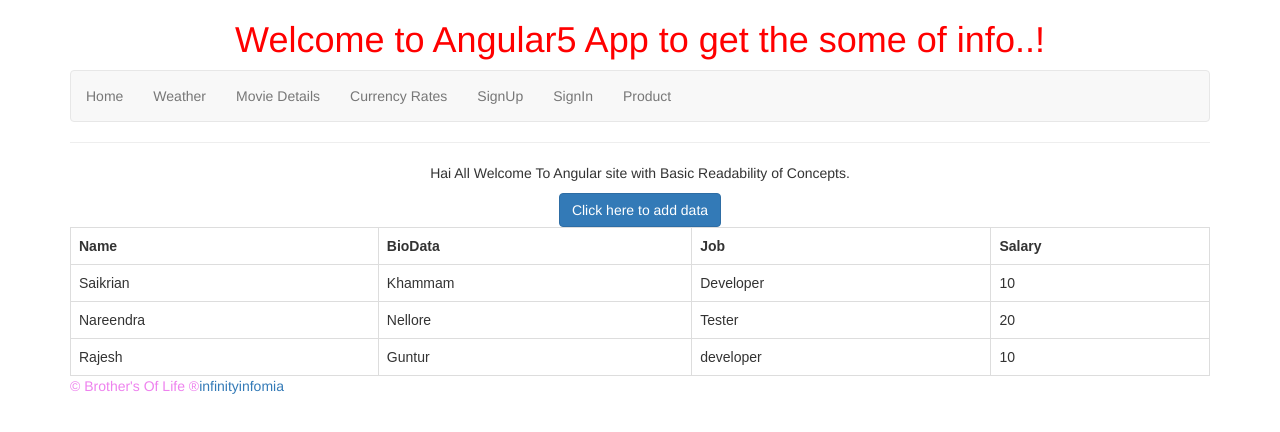
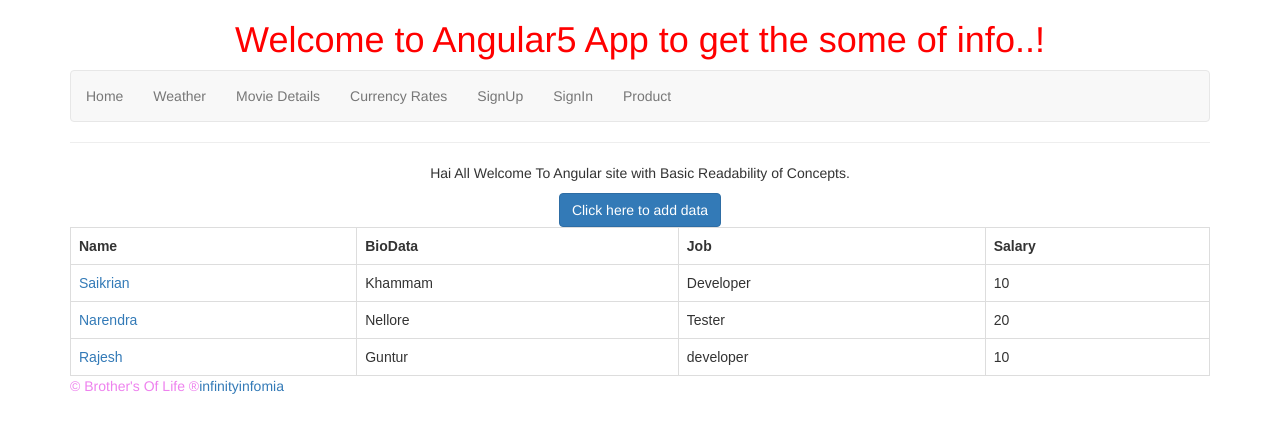
Before and after one commit to potrusaikiran/Angular2Builder, an Angular app: page / in a window 1280 px wide. Shown: the top 432 px of the page. Built offline with nearby package versions, Linux system fonts and the light colour scheme.

Commit message:
added edit func

```diff
--- a/src/app/home/home.component.html
+++ b/src/app/home/home.component.html
@@ -1,6 +1,6 @@
 <p>
     Hai All Welcome To Angular site with Basic Readability of Concepts. </p>
-<div>
+<div *ngIf="!isclick">
     <button type="button" class="btn btn-primary" (click)="openpop()">Click here to add data</button>
     <table>
         <tr>
@@ -9,11 +9,28 @@
             <th>Job</th>
             <th>Salary</th>
         </tr>
-        <tr *ngFor="let x of user">
-            <td> {{ x.name }}</td>
-            <td>{{ x.bio }}</td>
-            <td> {{ x.job }}</td>
-            <td>{{ x.salary }}</td>
+        <tr *ngFor="let user of users">
+            <!-- <td><button type="button"(click)="SelectedUser()">{{ user.name }}</button></td> -->
+            <td>
+                <a (click)="SelectedUser(user)">{{ user.name }}</a>
+            </td>
+            <td>{{ user.bio }}</td>
+            <td> {{ user.job }}</td>
+            <td>{{ user.salary }}</td>
         </tr>
     </table>
 </div>
+<div *ngIf="isclick&&user!=null">
+    <div>
+        <input type="text" [(ngModel)]="user.name" >
+    </div>
+    <div>
+        <input type="text" [(ngModel)]="user.bio" >
+    </div>
+    <div>
+        <input type="text" [(ngModel)]="user.job">
+    </div>
+    <div>
+        <input type="text" [(ngModel)]="user.salary">
+    </div>
+</div>
--- a/src/app/home/home.component.ts
+++ b/src/app/home/home.component.ts
@@ -7,17 +7,23 @@ import { SharedService } from './../shared.service';
   // tslint:disable-next-line:max-line-length
   styles: ['table {font-family: arial, sans-serif;border-collapse: collapse;width: 100%} td, th {border: 1px solid #dddddd;text-align: left;padding: 8px;}']
 })
+
 export class HomeComponent implements OnInit {
-  user: User[] = [{ 'name': 'Saikrian', 'bio': 'Khammam', 'job': 'Developer', 'salary': 10 },
-  { 'name': 'Nareendra', 'bio': 'Nellore', 'job': 'Tester', 'salary': 20 },
+  users: User[] = [{ 'name': 'Saikrian', 'bio': 'Khammam', 'job': 'Developer', 'salary': 10 },
+  { 'name': 'Narendra', 'bio': 'Nellore', 'job': 'Tester', 'salary': 20 },
   { 'name': 'Rajesh', 'bio': 'Guntur', 'job': 'developer', 'salary': 10 }];
+  user: User;
   debugger;
+  isclick:boolean
   constructor(private _sharedService: SharedService) {
   }
   ngOnInit() {
   }
   openpop() {
-    alert('UnderConstruction  ');
+    alert('UnderConstruction...!!!');
+  }
+  SelectedUser(user: User) {
+    this.isclick=true;
   }
 
 }
```
Also changed, not shown: src/app/app.module.ts (+1 -10 lines).
